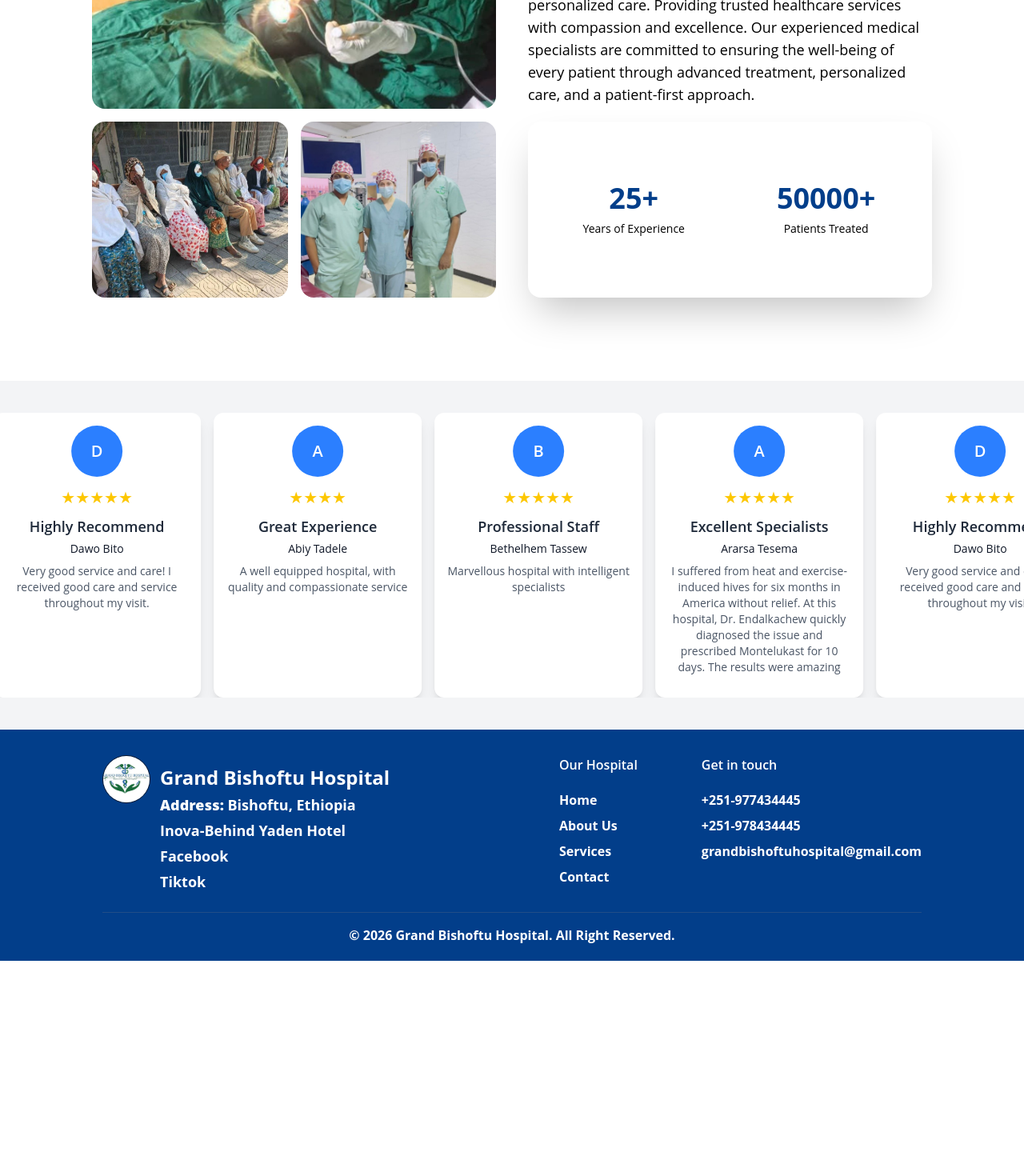
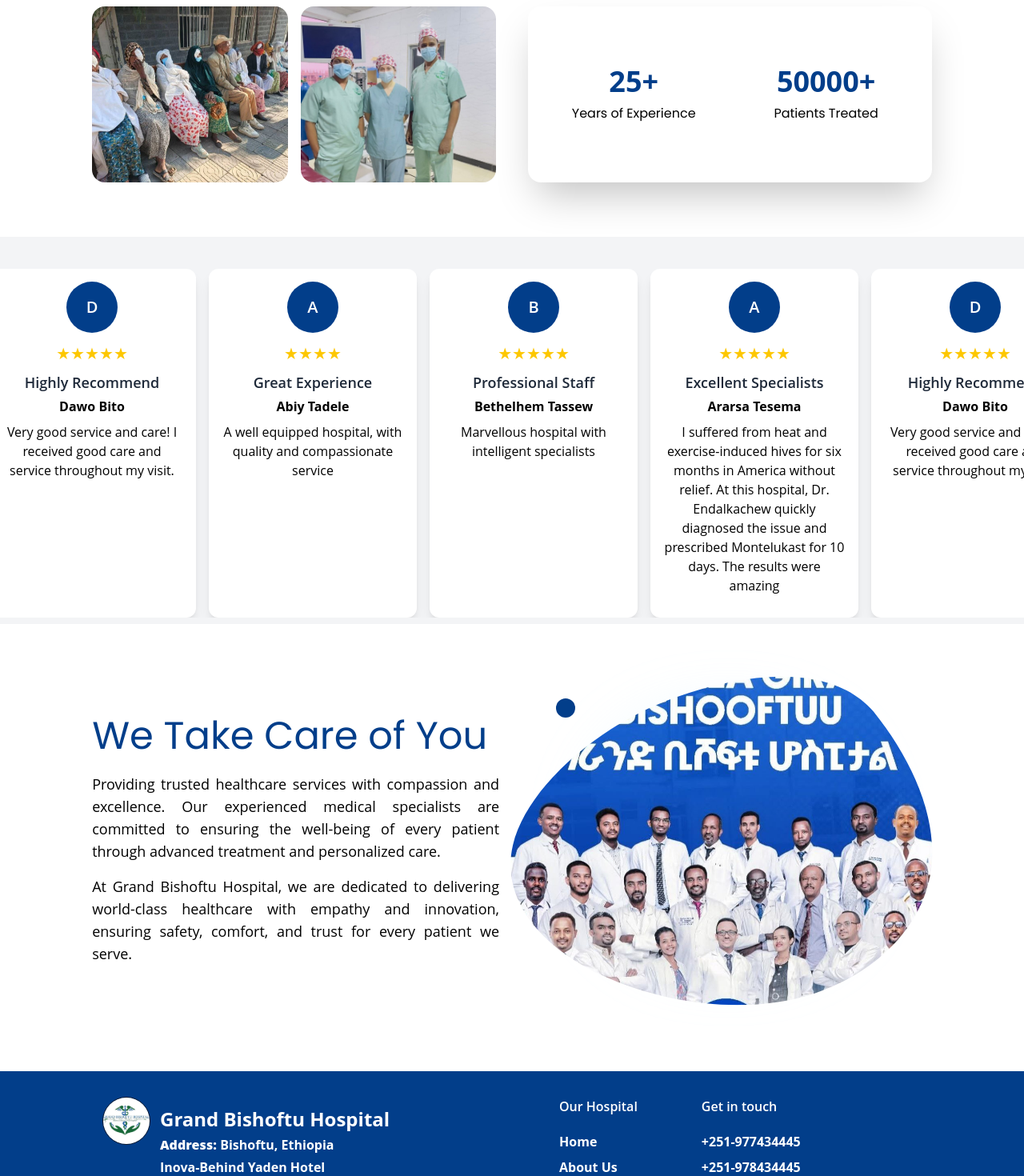
Before and after one commit to Tsedniya/Grand_Bishoftu_Hospital, a React (Vite) app in the folder myapp/: page /about in a window 1280 px wide. Shown: the part 680-2150 px from the top of the page at 80% size. Before the commit the page ends 1881 px from the top, so only its background shows below. Built offline with nearby package versions, Linux system fonts and the light colour scheme.

Commit message:
frontend:upatesabout

```diff
--- a/myapp/src/components/Departements.jsx
+++ b/myapp/src/components/Departements.jsx
@@ -141,7 +141,7 @@
 
   return (
     <div className="max-w-[1200px] mx-auto my-12 px-4 sm:px-6">
-      <div  className="flex flex-col items-center mt-10 md:mt-25 mb-6 md:mb-15">
+      <div  className="flex flex-col items-center mt-25 md:mt-20 mb-6 md:mb-15">
         <p className="text-center font-poppins text-3xl md:text-6xl text-[#023E8A] mt-8 md:mt-16">
           Services
         </p>
--- a/myapp/src/components/EmergencyBox.jsx
+++ b/myapp/src/components/EmergencyBox.jsx
@@ -48,11 +48,11 @@
   }, []);
 
   return (
-    <div className="w-full mt-5 mb-25 px-4 sm:px-8 md:px-16">
+    <div className="w-full -mt-2 mb-25 px-4 sm:px-8 md:px-16">
 
       {/* Heading on top */}
-      <div className="flex flex-col items-center mt-10 md:mt-25 mb-6 md:mb-15">
-        <p className="text-center font-poppins text-3xl md:text-6xl text-[#023E8A] mt-8 md:mt-16">
+      <div className="flex flex-col items-center mt-2 md:mt-25 mb-6 md:mb-7">
+        <p className="text-center font-poppins text-3xl md:text-6xl text-[#023E8A] mt-12 md:mt-13">
           Contact
         </p>
       </div>
@@ -77,8 +77,8 @@
             }}
           >
             <div className="flex items-center gap-4">
-              <img src={card.icon} alt={card.title} className="w-12 h-12" />
-              <h3 className="text-2xl md:text-3xl font-semibold">{card.title}</h3>
+              <img src={card.icon} alt={card.title} className="w-12 h-12 text-center" />
+              <h3 className="text-2xl md:text-3xl text-center font-semibold">{card.title}</h3>
             </div>
           </motion.div>
         ))}
--- a/myapp/src/components/Footer.jsx
+++ b/myapp/src/components/Footer.jsx
@@ -25,31 +25,31 @@
               <span className="text-2xl font-bold text-white">
                 Grand Bishoftu Hospital
               </span>
-              <span className="text-lg font-bold text-white">
+              <span className="text-base font-bold text-white">
                 <strong>Address:</strong> Bishoftu, Ethiopia
               </span>
-              <span className="text-lg font-bold text-white">
+              <span className="text-base font-bold text-white">
                  Inova-Behind Yaden Hotel
               </span>
 
-              <span className="text-lg font-bold text-white">
+              <span className="text-base font-bold text-white">
                  <a
                   href="https://www.facebook.com/p/Grand-Bishoftu-Hospital-100064801448190/"
                   target="_blank"
                   rel="noopener noreferrer"
                   className="flex items-center gap-1 hover:opacity-80 transition"
                 >
-                  <span className="text-base sm:text-lg">Facebook</span>
+                  <span className="text-base">Facebook</span>
                 </a>
               </span>
-              <span className="text-lg font-bold text-white">
+              <span className="text-base font-bold text-white">
                   <a
                   href="https://www.tiktok.com/@grand_bishoftu_hospital?lang=en"
                   target="_blank"
                   rel="noopener noreferrer"
                   className="flex items-center gap-1 hover:opacity-80 transition"
                 >
-                  <span className="text-base sm:text-lg">Tiktok</span>
+                  <span className="text-base">Tiktok</span>
                 </a>
               </span>
 
--- a/myapp/src/components/Navbar.jsx
+++ b/myapp/src/components/Navbar.jsx
@@ -67,7 +67,7 @@
           <NavLink to="/about" className="hover:text-black hover:font-bold">About</NavLink>
           <NavLink to="/services" className="hover:text-black hover:font-bold">Services</NavLink>
           <NavLink to="/contact" className="hover:text-black hover:font-bold">Contact</NavLink>
-          <NavLink to="/contact" className="px-3 py-2 bg-sky-500 text-white rounded-2xl hover:opacity-85 hover:rounded-none transition-all duration-300">
+          <NavLink to="/contact" className="px-3 py-2 bg-sky-500 md:text-center text-white rounded-2xl hover:opacity-85 hover:rounded-none transition-all duration-300">
             Make Appointment
           </NavLink>
         </ul>
--- a/myapp/src/components/RatingBox.jsx
+++ b/myapp/src/components/RatingBox.jsx
@@ -40,7 +40,7 @@
     "
   >
     {/* Avatar as initial */}
-    <div className="w-12 h-12 sm:w-16 sm:h-16 rounded-full bg-blue-500 text-white flex items-center justify-center mx-auto mb-3 text-lg sm:text-xl font-semibold">
+    <div className="w-12 h-12 sm:w-16 sm:h-16 rounded-full bg-[#023E8A] text-white flex items-center justify-center mx-auto mb-3 text-lg sm:text-xl font-semibold">
       {name.charAt(0)}
     </div>
 
@@ -57,10 +57,10 @@
     </h3>
 
     {/* Name */}
-    <p className="text-gray-900 text-sm font-medium mb-2">{name}</p>
+    <p className=" text-xs sm:text-base font-bold mb-2">{name}</p>
 
     {/* Review */}
-    <p className="text-gray-600 text-xs sm:text-sm mb-3 break-words whitespace-normal">
+    <p className="text-center text-xs sm:text-base mb-3 break-words whitespace-normal">
       {review}
     </p>
   </div>
@@ -79,7 +79,7 @@
     );
 
   return (
-    <div className="py-10 bg-gray-100">
+    <div className="py-10 bg-gray-100 mb-8 md:mb-12 md:-mt-6 -mt-10">
       {/* MOBILE — ONE CARD */}
       <div className="relative md:hidden px-6 flex justify-center items-center">
         <button
--- a/myapp/src/components/TitleAbout.jsx
+++ b/myapp/src/components/TitleAbout.jsx
@@ -19,20 +19,13 @@
         viewport={{ once: true }}
         transition={{ duration: 0.6 }}
       >
-        <p className="text-center font-poppins text-3xl md:text-6xl text-[#023E8A] mt-8 md:mt-16">
-          About
-        </p>
-
-        <p className="text-center text-lg mt-4 md:mt-6 max-w-3xl">
-          Providing trusted healthcare services with compassion and excellence.
-          Our experienced medical specialists are committed to ensuring the
-          well-being of every patient through advanced treatment, personalized
-          care, and a patient-first approach.
+        <p className="text-center font-poppins text-3xl md:text-6xl text-[#023E8A] mt-8 md:mt-10 ">
+            About
         </p>
       </motion.div>
 
       {/* MAIN GRID */}
-      <div className="my-20 grid grid-cols-1 md:grid-cols-2 gap-10">
+      <div className="mt-6 md:my-17 grid grid-cols-1 md:grid-cols-2 gap-10">
 
         {/* LEFT COLUMN */}
         <div className="grid grid-rows-[1fr_180px] gap-4">
@@ -83,7 +76,7 @@
               Exceptional Patient Care
             </h3>
 
-            <p className="text-lg mt-4 md:mt-6">
+            <p className="text-lg mt-4 md:mt-2 text-justify">
               At Grand Bishoftu Hospital, we are committed to providing exceptional
               healthcare with compassion and expertise. Our experienced medical
               specialists work tirelessly to ensure every patient's well-being
@@ -107,14 +100,14 @@
                 <div className="text-3xl md:text-4xl font-bold text-[#023E8A]">
                   <CountUp end={25} suffix="+" />
                 </div>
-                <p className="mt-2 text-sm">Years of Experience</p>
+                <p className="mt-2 font-poppins text-base">Years of Experience</p>
               </div>
 
               <div>
                 <div className="text-3xl md:text-4xl font-bold text-[#023E8A]">
                   <CountUp end={50000} suffix="+" />
                 </div>
-                <p className="mt-2 text-sm">Patients Treated</p>
+                <p className="mt-2 font-poppins text-base">Patients Treated</p>
               </div>
             </div>
           </motion.div>
--- /dev/null
+++ b/myapp/src/components/Treatment.jsx
@@ -0,0 +1,84 @@
+import React from "react";
+import { motion } from "framer-motion";
+import photo11 from "../assets/new/photo11.jpg";
+
+const Treatment = () => {
+  // slide-in from right
+  const slideFromRight = {
+    hidden: { x: 120 }, // start offscreen right
+    visible: { x: 0 }, // move to original position
+  };
+
+  return (
+    <div className="-mt-20 flex flex-col lg:flex-row-reverse bg-white items-center justify-between pt-10 pb-16 px-4 sm:px-[5vw] md:px-[7vw] lg:px-[9vw] gap-4 lg:gap-8">
+
+      {/* Image Section — stays on right */}
+      <motion.div
+        variants={slideFromRight}
+        initial="hidden"
+        whileInView="visible"
+        viewport={{ once: true, amount: 0.3 }}
+        transition={{ type: "tween", duration: 0.6 }}
+        className="relative w-full lg:w-1/2 flex items-center justify-center py-6"
+      >
+        {/* background glow */}
+        <div className="absolute w-[65%] h-[65%] bg-sky-200/40 rounded-full blur-2xl" />
+
+        {/* image container */}
+        <div className="relative z-10 w-full max-w-sm md:max-w-md lg:max-w-lg aspect-[5/4] overflow-visible">
+          {/* small circle decoration */}
+          <div className="absolute top-[10%] left-[10%] w-6 h-6 bg-[#023E8A] rounded-full z-20 -translate-x-1/2 -translate-y-1/2" />
+
+          {/* blob clip path */}
+          <svg width="0" height="0" className="absolute inset-0">
+            <defs>
+              <clipPath id="blobClip" clipPathUnits="objectBoundingBox">
+                <path d="M0.83,0.14 C0.92,0.28 0.98,0.45 0.96,0.6 C0.94,0.75 0.84,0.88 0.7,0.94 C0.56,1 0.38,0.98 0.23,0.9 C0.08,0.82 -0.02,0.68 0.01,0.52 C0.04,0.36 0.2,0.18 0.38,0.1 C0.56,0.02 0.74,0.01 0.83,0.14 Z" />
+              </clipPath>
+            </defs>
+          </svg>
+
+          {/* image with bigger curve */}
+          <img
+            src={photo11}
+            alt="Operation"
+            className="w-full h-full object-cover shadow-xl rounded-lg"
+            style={{
+              clipPath: "url(#blobClip)",
+              transform: "scale(1.08)", // makes curve bigger
+            }}
+          />
+        </div>
+      </motion.div>
+
+      {/* Text Section */}
+      <motion.div
+        variants={slideFromRight}
+        initial="hidden"
+        whileInView="visible"
+        viewport={{ once: true, amount: 0.3 }}
+        transition={{ type: "tween", duration: 0.6, delay: 0.2 }}
+        className="w-full lg:w-1/2 flex flex-col"
+      >
+        <h3 className="text-3xl sm:text-4xl lg:text-5xl text-[#023E8A] font-poppins leading-tight">
+          We Take Care of You
+        </h3>
+
+        <p className="mt-4 font-opensans text-lg text-justify">
+          Providing trusted healthcare services with compassion and excellence.
+          Our experienced medical specialists are committed to ensuring the
+          well-being of every patient through advanced treatment and personalized care.
+        </p>
+
+        <p className="mt-4 font-opensans text-lg text-justify">
+          At Grand Bishoftu Hospital, we are dedicated to delivering world-class
+          healthcare with empathy and innovation, ensuring safety, comfort, and
+          trust for every patient we serve.
+        </p>
+      </motion.div>
+
+    </div>
+  );
+};
+
+export default Treatment;
--- a/myapp/src/pages/About.jsx
+++ b/myapp/src/pages/About.jsx
@@ -1,6 +1,7 @@
 import React from 'react'
 import TitleAbout from '../components/TitleAbout'
 import RatingBox from '../components/RatingBox'
+import Treatment from '../components/Treatment'
 
 
 const About = () => {
@@ -9,6 +10,7 @@
 
       <TitleAbout/>
       <RatingBox/>
+      <Treatment/>
 
     </div>
   )
--- a/myapp/src/pages/Services.jsx
+++ b/myapp/src/pages/Services.jsx
@@ -3,7 +3,7 @@
 
 const Services = () => {
   return (
-    <div className='mt-25'>
+    <div>
       <Departements/>
     </div>
   )
```
